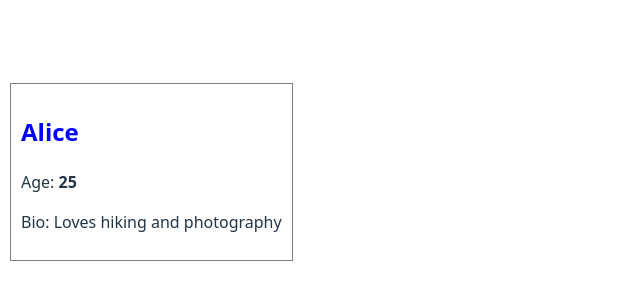
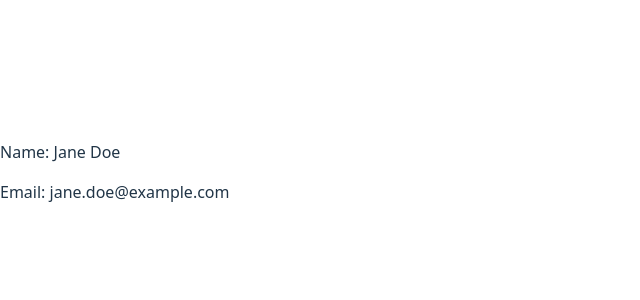
Before and after one commit to ketemaderesa/alx-fe-reactjs, a React (Vite) app in the folder alx-react-app-props/: page / in a window 1280 px wide. Shown: the part 228-528 px from the top of the page, without its empty margins (0-640 px from the left). Built offline with nearby package versions, Linux system fonts and the light colour scheme.

Commit message:
Refactor prop drilling to Context API

```diff
--- a/alx-react-app-props/src/App.jsx
+++ b/alx-react-app-props/src/App.jsx
@@ -1,17 +1,13 @@
 import React from "react";
 import UserContext from "./UserContext";
-import UserProfile from "./components/UserProfile";
+import ProfilePage from "./ProfilePage";
 
 function App() {
-  const userData = {
-    name: "Alice",
-    age: 25,
-    bio: "Loves hiking and photography",
-  };
+  const userData = { name: "Jane Doe", email: "jane.doe@example.com" };
 
   return (
     <UserContext.Provider value={userData}>
-      <UserProfile />
+      <ProfilePage />
     </UserContext.Provider>
   );
 }
--- /dev/null
+++ b/alx-react-app-props/src/ProfilePage.jsx
@@ -0,0 +1,8 @@
+import React from "react";
+import UserInfo from "./UserInfo";
+
+function ProfilePage() {
+  return <UserInfo />;
+}
+
+export default ProfilePage;
--- a/alx-react-app-props/src/UserDetails.jsx
+++ b/alx-react-app-props/src/UserDetails.jsx
@@ -1,5 +1,5 @@
-import { useContext } from 'react';
-import UserContext from './UserContext';
+import React, { useContext } from "react";
+import UserContext from "./UserContext";
 
 function UserDetails() {
   const userData = useContext(UserContext);
--- a/alx-react-app-props/src/UserInfo.jsx
+++ b/alx-react-app-props/src/UserInfo.jsx
@@ -1,5 +1,8 @@
-import UserDetails from './UserDetails';
+import React from "react";
+import UserDetails from "./UserDetails";
+
 function UserInfo() {
   return <UserDetails />;
 }
+
 export default UserInfo;
```
